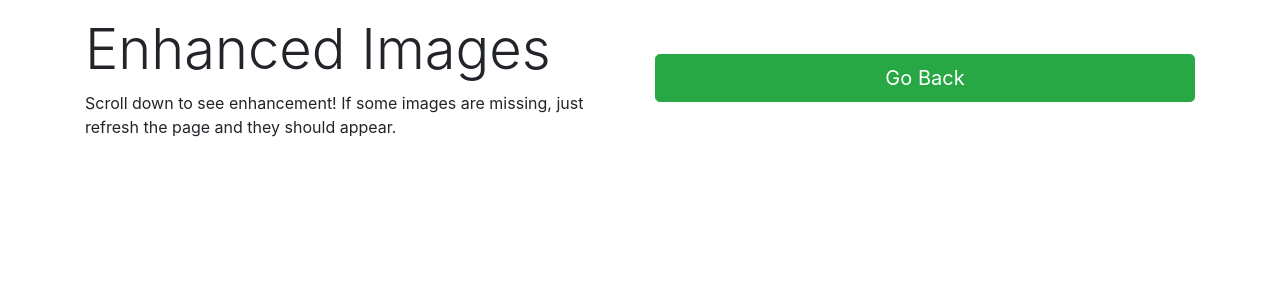
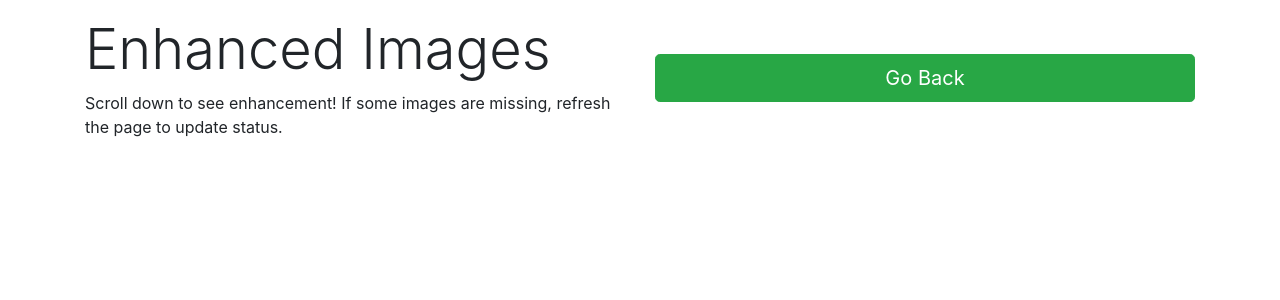
Before and after one commit to vkalch/low_light_enhancement, a Flask app: page /enhanced_images in a window 1280 px wide. Shown: the part 56-356 px from the top of the page. Run offline with Flask 2, Linux system fonts and the light colour scheme; some libraries are stand-ins or nearby versions.

Commit message:
Fix routing in app.py and edit text of html files.

```diff
--- a/app.py
+++ b/app.py
@@ -156,7 +156,7 @@ def algorithm():
 
     return """<p>Loading...</p><script>
     function redirect() {
-        location.replace("/enhanced_images")
+        location.replace("/submitted")
     }
     setTimeout(function(){ redirect(); }, 1000);</script>"""
 
--- a/templates/algorithm.html
+++ b/templates/algorithm.html
@@ -10,7 +10,8 @@
         <div class="row">
             <div class="col-6">
                 <h1 class="display-4 mt-3">Enhanced Images</h1>
-                <p>Scroll down to see enhancement! If some images are missing, just refresh the page and they should appear.</p>
+                <p>Scroll down to see enhancement! If some images are missing,
+                    refresh the page to update status.</p>
             </div>
             <div class="col-6 my-auto">
                 <a class="btn btn-success btn-block btn-lg" href="{{ url_for('enhance_page') }}">
--- a/templates/submitted.html
+++ b/templates/submitted.html
@@ -15,7 +15,7 @@
                 <h1>Low-Light Image Enhancement</h1>
                 <div class="container">
                     <p>Your images have been successfully submitted and are being processed by the server. Click the
-                    button below to see the images that have been processed so far. Refresh the page to update status.</p>
+                    button below to see the images that have been processed so far.</p>
                     <a class="btn btn-primary btn-lg btn-block" href="{{ url_for('enhanced_images') }}">
                             See Enhanced Images
                         </a>
```
